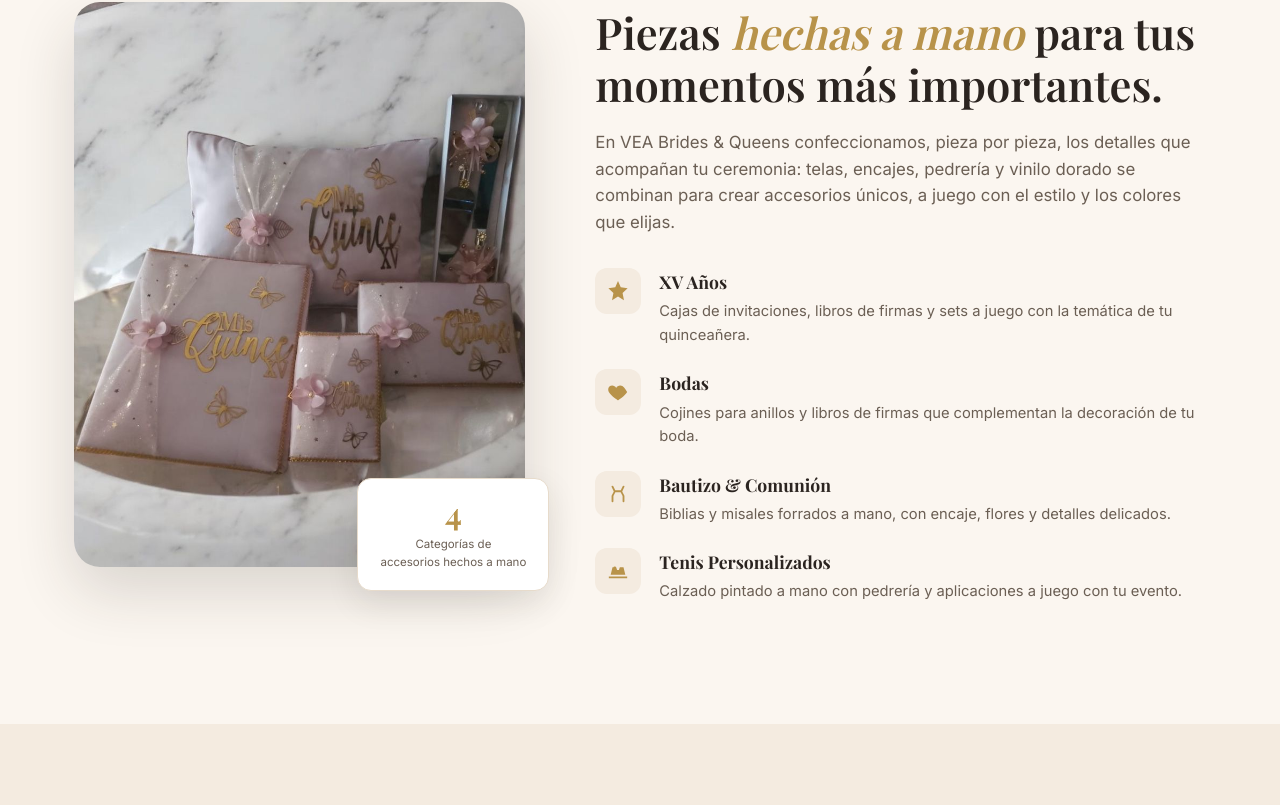
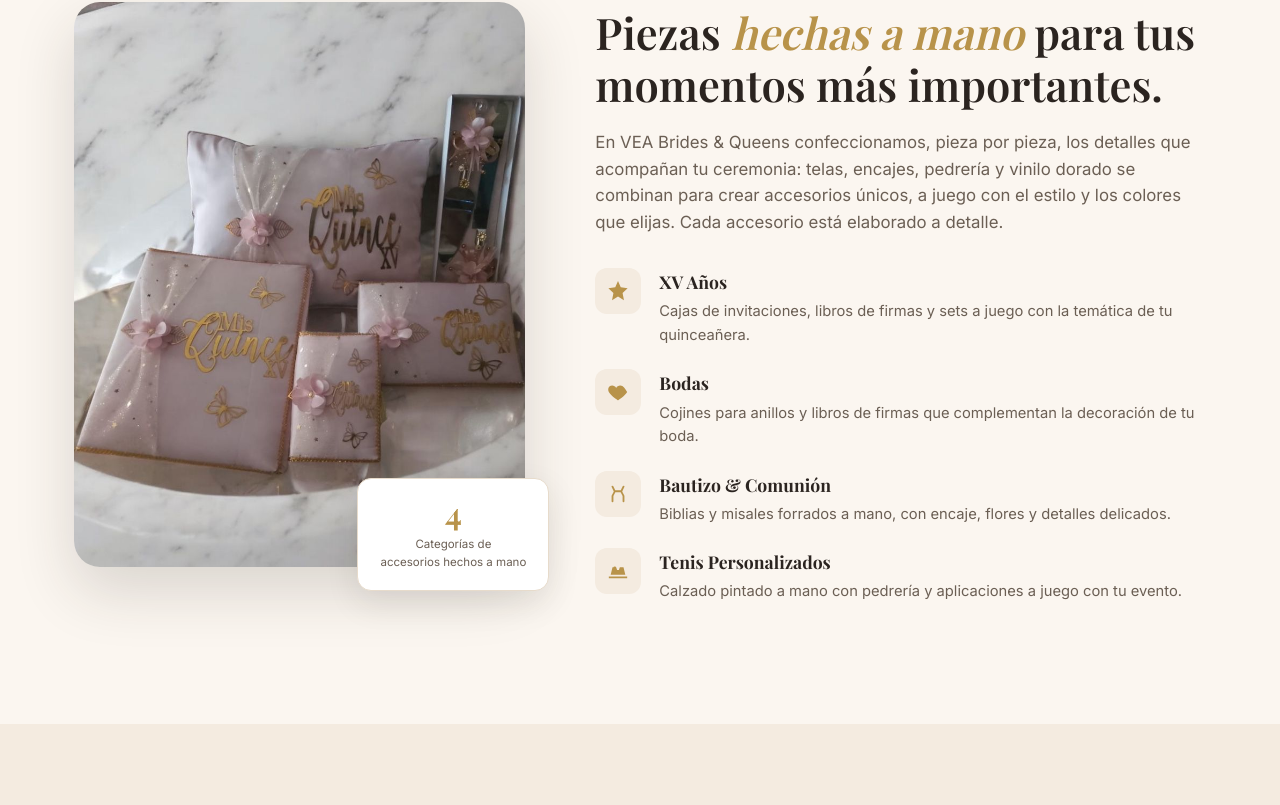
Before and after one commit to irazoquiantonio2002-blip/Hello.web-accesorios-ceramica, a plain HTML site: page index.html in a window 1280 px wide. Shown: the part 955-1760 px from the top of the page. Drawn offline with nearby package versions, Linux system fonts and the light colour scheme; a web font is replaced by a local one.

Commit message:
elaborado a detalle

```diff
--- a/index.html
+++ b/index.html
@@ -118,7 +118,7 @@
           <p class="eyebrow reveal" data-reveal>Sobre VEA Brides & Queens</p>
           <h2 class="section-title reveal" data-reveal>Piezas <span class="text-gold">hechas a mano</span> para tus momentos más importantes.</h2>
           <p class="section-desc reveal" data-reveal>
-            En VEA Brides & Queens confeccionamos, pieza por pieza, los detalles que acompañan tu ceremonia: telas, encajes, pedrería y vinilo dorado se combinan para crear accesorios únicos, a juego con el estilo y los colores que elijas.
+            En VEA Brides & Queens confeccionamos, pieza por pieza, los detalles que acompañan tu ceremonia: telas, encajes, pedrería y vinilo dorado se combinan para crear accesorios únicos, a juego con el estilo y los colores que elijas. Cada accesorio está elaborado a detalle.
           </p>
 
           <div class="about-pillars">
@@ -253,7 +253,7 @@
       <div class="parallax-overlay"></div>
       <div class="container parallax-content">
         <p class="eyebrow reveal" data-reveal>Nuestra filosofía</p>
-        <h2 class="reveal" data-reveal>Cada accesorio está realizado a detalle.</h2>
+        <h2 class="reveal" data-reveal>Cada accesorio está elaborado a detalle.</h2>
       </div>
     </section>
 
```
